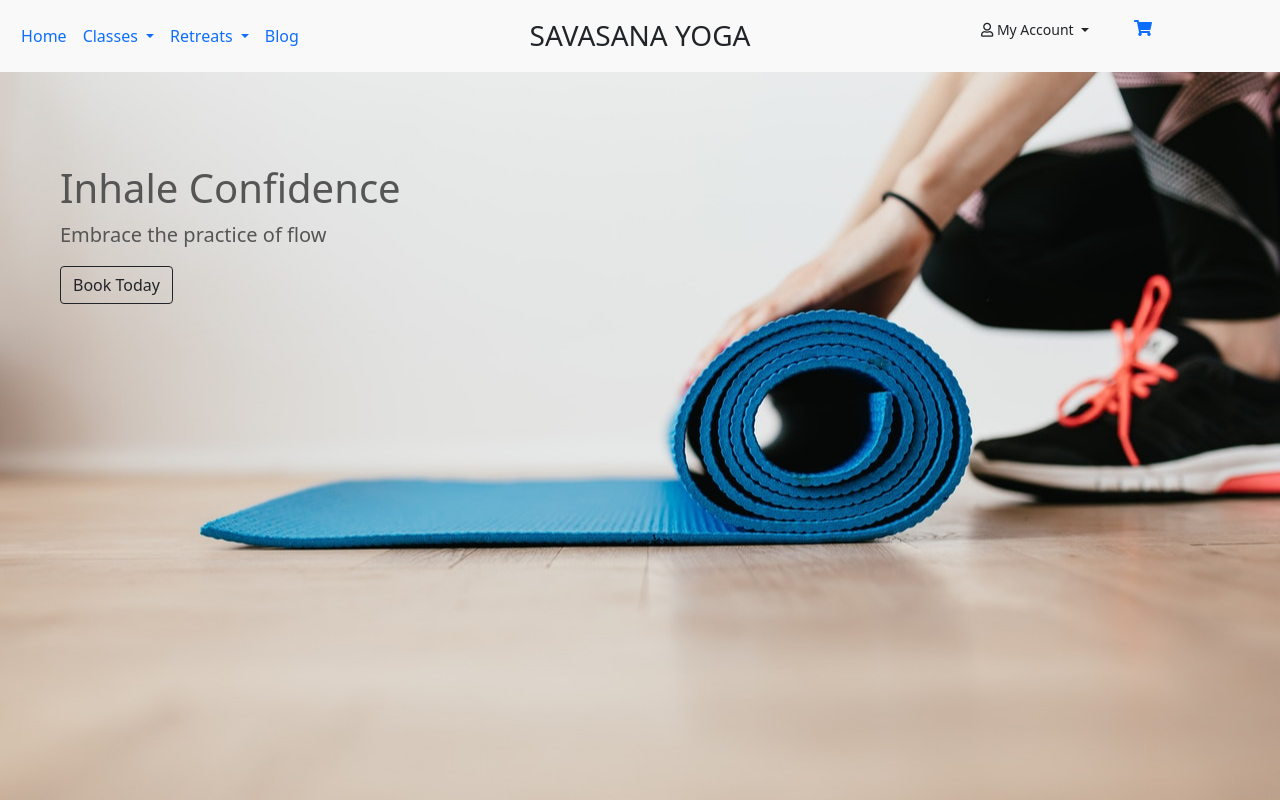
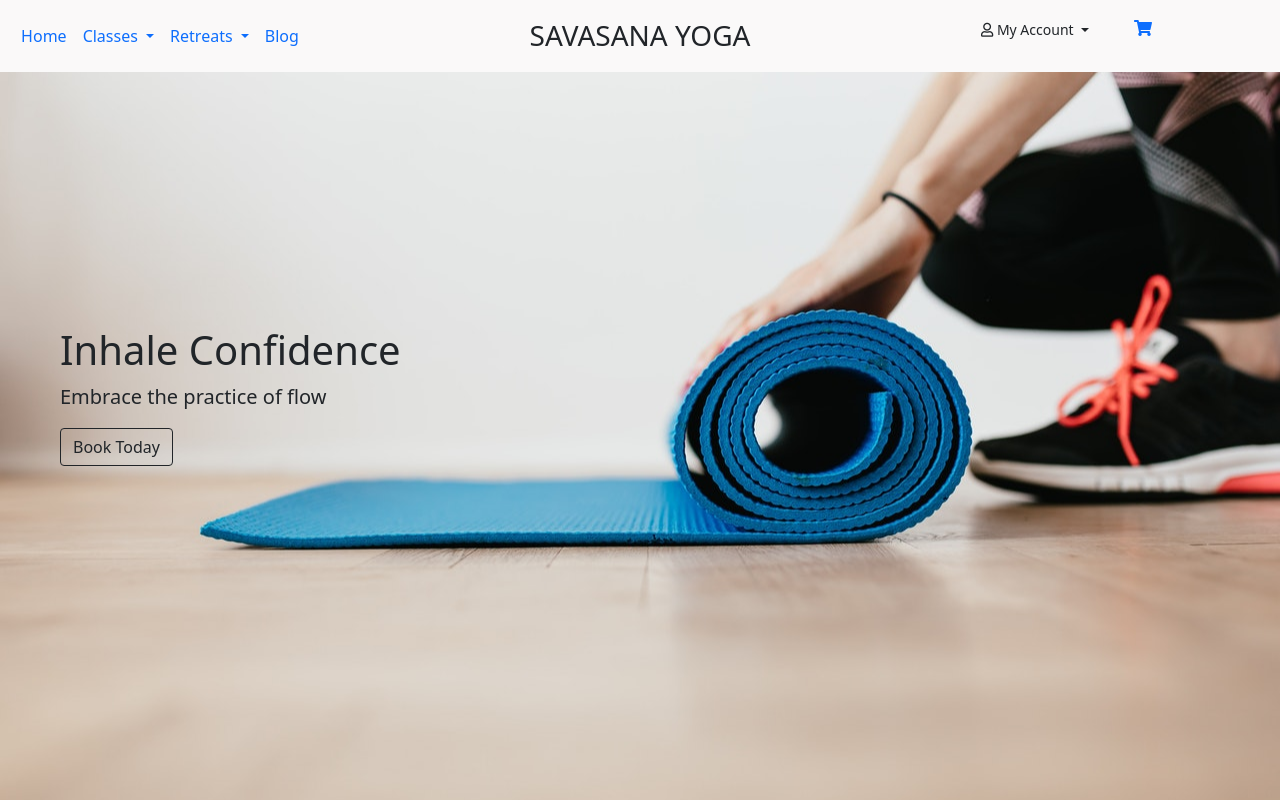
Before and after one commit to Code-Institute-Submissions/savasana_yoga, a Django app: page / in a window 1280 px wide. Run offline with Django 3.2, Linux system fonts and the light colour scheme; some libraries are stand-ins or nearby versions.

Commit message:
Style home page container

```diff
--- a/static/css/base.css
+++ b/static/css/base.css
@@ -2,11 +2,27 @@ html {
     height: 100%;
 }
 
-body {
-    background: url('/media/homepage_background.jpg') no-repeat center center fixed;
-    background-size: cover;
+/* body {
     height: calc(100vh - 164px);
     color: #555;
+} */
+
+.home-image-container {
+    height: 100vh;
+    max-width: 100%;
+
+    background: url('/media/homepage_background.jpg') no-repeat center center fixed;
+    -webkit-background-size: cover;
+    -moz-background-size: cover;
+    -o-background-size: cover;
+    background-size: cover;
+    background-attachment: scroll;
+
+    display: flex;
+    align-items: center;
+    justify-content: center;
+
+    position: relative;
 }
 
 /* from Bulma and Code Institue Boutique Ado */
@@ -53,7 +69,7 @@ body {
         z-index: 1030;
     }
 
-    .header-container {
+    /* .header-container {
         padding-top: 164px;
-    }
+    } */
 }
--- a/templates/base.html
+++ b/templates/base.html
@@ -37,9 +37,9 @@
             <header class="container-fluid fixed-top">
                 <div id="topnav" class="row py-2 navbar-custom">
                     <div class="col-12 col-lg-3 my-auto py-1 py-lg-0">
-                        <nav class="navbar navbar-expand-lg bg-transparent">
+                        <nav class="navbar navbar-expand-lg bg-transparent w-100">
                             <button class="navbar-toggler" type="button" data-bs-toggle="collapse" data-bs-target="#main-nav" aria-controls="main-nav" aria-expanded="false" aria-label="Toggle navigation">
-                              <span class="navbar-toggler-icon"></span>
+                                <i class="fas fa-bars"></i>
                             </button>
                             {% include 'includes/mobile_top_header.html' %}
                             {% include 'includes/main_nav.html' %}
```
